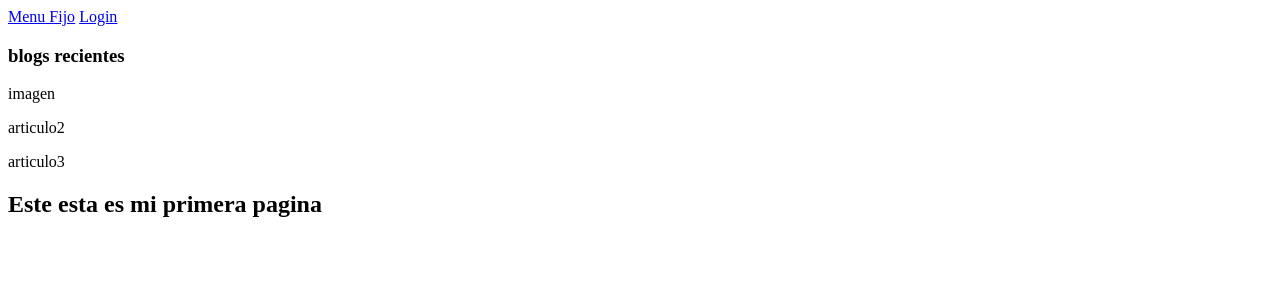
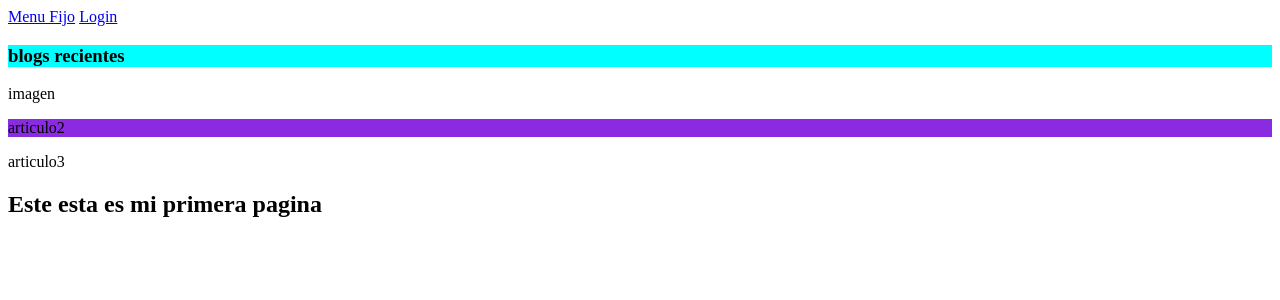
Before and after one commit to synti-B/Informatorio, a Django app: template ProyectoInformatorio/app/templates/app/home.html in a window 1280 px wide. Shown: the top 300 px of the page. Run offline with Django 3.2, Linux system fonts and the light colour scheme; the template is opened without the code that fills it, so the values that code supplies are empty.

Commit message:
actualizacion

```diff
--- a/ProyectoInformatorio/ProyectoInformatorio/settings/base.py
+++ b/ProyectoInformatorio/ProyectoInformatorio/settings/base.py
@@ -56,7 +56,7 @@
 TEMPLATES = [
     {
         'BACKEND': 'django.template.backends.django.DjangoTemplates',
-        'DIRS': [],
+        'DIRS': [os.path.join(os.path.dirname(BASE_DIR),'templates')],
         'APP_DIRS': True,
         'OPTIONS': {
             'context_processors': [
@@ -105,9 +105,9 @@
 # Internationalization
 # https://docs.djangoproject.com/en/3.2/topics/i18n/
 
-LANGUAGE_CODE = 'en-us'
+LANGUAGE_CODE = 'en-ar'
 
-TIME_ZONE = 'UTC'
+TIME_ZONE = 'America/Argentina/Buenos_Aires'
 
 USE_I18N = True
 
--- a/ProyectoInformatorio/ProyectoInformatorio/settings/local.py
+++ b/ProyectoInformatorio/ProyectoInformatorio/settings/local.py
@@ -0,0 +1 @@
+from .base import *
--- a/ProyectoInformatorio/app/templates/app/home.html
+++ b/ProyectoInformatorio/app/templates/app/home.html
@@ -27,7 +27,7 @@
             <p>imagen</p>
         </div>
 
-        <div>
+        <div class="articulo2">
             <p>articulo2</p>
         </div>
 
--- a/ProyectoInformatorio/manage.py
+++ b/ProyectoInformatorio/manage.py
@@ -6,7 +6,7 @@
 
 def main():
     """Run administrative tasks."""
-    os.environ.setdefault('DJANGO_SETTINGS_MODULE', 'ProyectoInformatorio.settings.base')
+    os.environ.setdefault('DJANGO_SETTINGS_MODULE', 'ProyectoInformatorio.settings.local')
     try:
         from django.core.management import execute_from_command_line
     except ImportError as exc:
--- a/ProyectoInformatorio/static/estilo.css
+++ b/ProyectoInformatorio/static/estilo.css
@@ -0,0 +1,6 @@
+.cuerpo{
+    background-color: aqua;
+}
+.articulo2{
+    background-color: blueviolet;
+}
```
